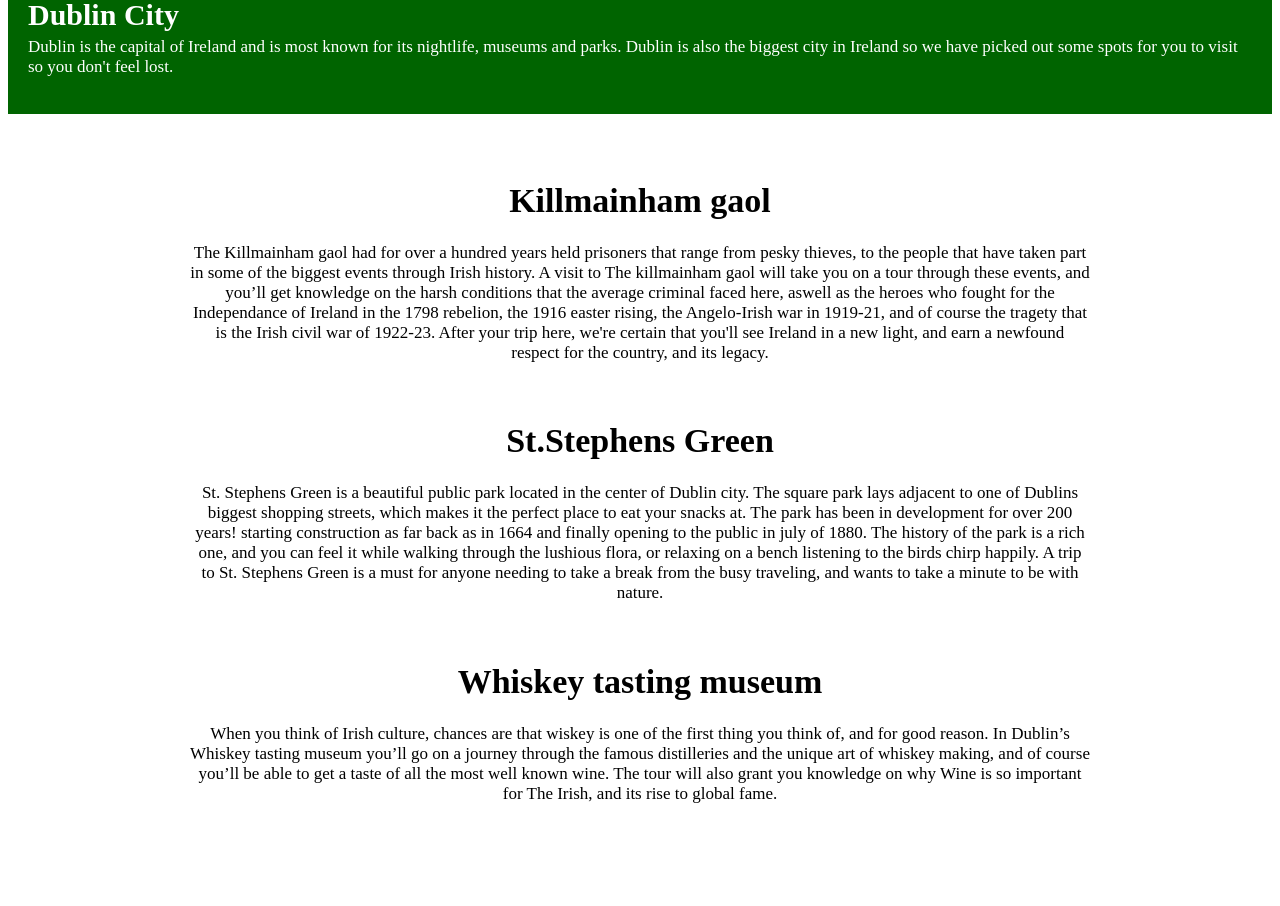
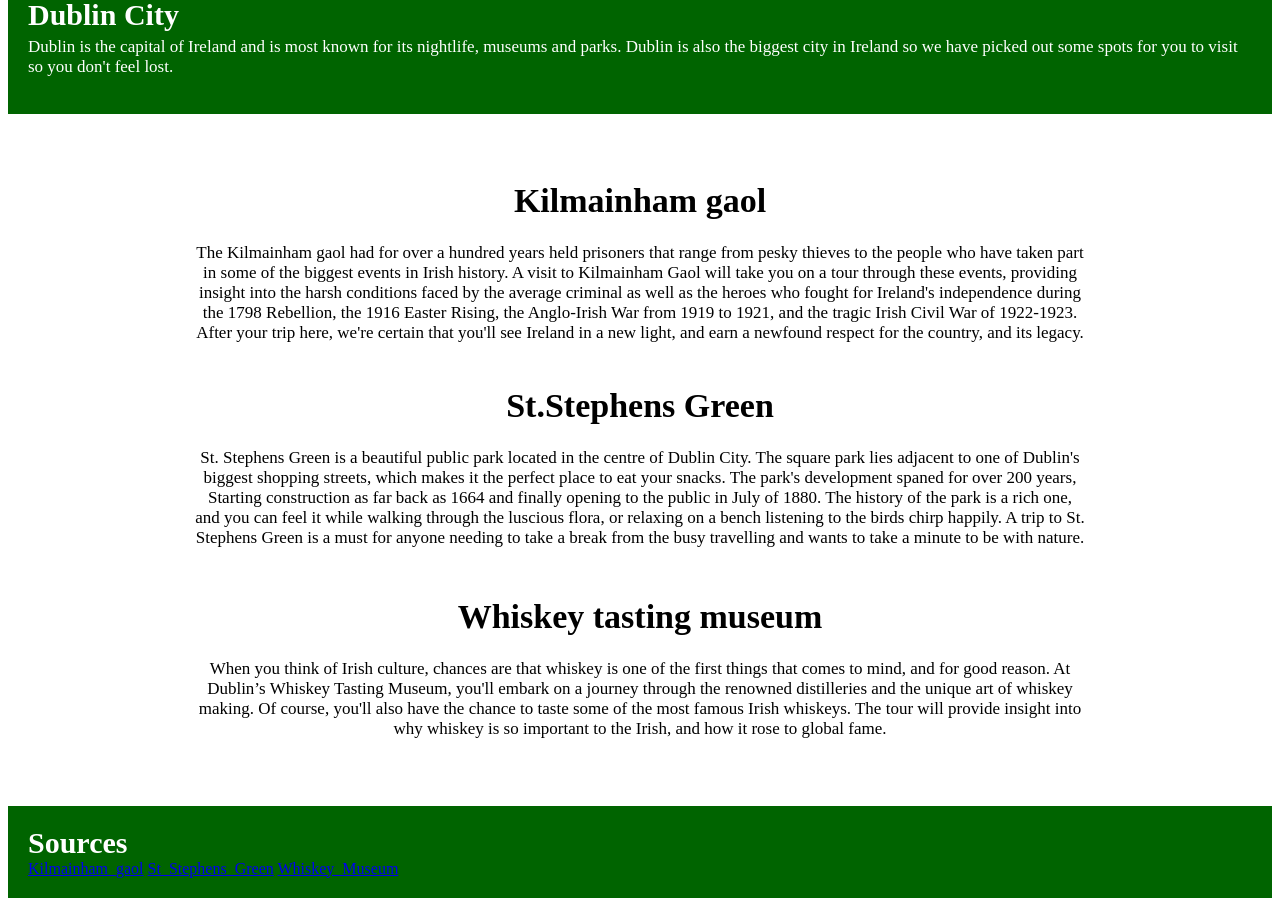
Before and after one commit to Goydrascre/NettsideOmMegSelv, a plain HTML site: page HTMLer/Dublin.html in a window 1280 px wide. Shown: the part 74-980 px from the top of the page. Before the commit the page ends 940 px from the top, so only its background shows below. Drawn offline with Linux system fonts and the light colour scheme.

Commit message:
gyfgtytuy

```diff
--- a/HTMLer/Dublin.html
+++ b/HTMLer/Dublin.html
@@ -17,30 +17,40 @@
 
         <div class="grid-container">
             <div class="grid-item">
-            <h1>Killmainham gaol</h1>
-            <p>The Killmainham gaol had for over a hundred years held prisoners that range from pesky thieves, to the people that have taken part in some of the biggest events through Irish history.
-                A visit to The killmainham gaol will take you on a tour through these events, and you’ll get knowledge on the harsh conditions that the average criminal faced here, aswell as the heroes who fought for the Independance of Ireland in the 1798 rebelion, the 1916 easter rising, the Angelo-Irish war in 1919-21, and of course the tragety that is the Irish civil war of 1922-23.
-                After your trip here, we're certain that you'll see Ireland in a new light, and earn a newfound respect for the country, and its legacy.
-            </p></div>
+            <h1>Kilmainham gaol</h1>
+            <p>The Kilmainham gaol had for over a hundred years held prisoners that range from pesky thieves to the people who have taken part in some of the biggest events in Irish history.
+
+                A visit to Kilmainham Gaol will take you on a tour through these events, providing insight into the harsh conditions faced by the average criminal as well as the heroes who fought for Ireland's independence during the 1798 Rebellion, the 1916 Easter Rising, the Anglo-Irish War from 1919 to 1921, and the tragic Irish Civil War of 1922-1923.
+
+
+
+                        After your trip here, we're certain that you'll see Ireland in a new light, and earn a newfound respect for the country, and its legacy.
             <div class="grid-item">
                 <h1>St.Stephens Green</h1>
                 <p>
-                    St. Stephens Green is a beautiful public park located in the center of Dublin city.
-                    The square park lays adjacent to one of Dublins biggest shopping streets, which makes it the perfect place to eat your snacks at.
-
-                    The park has been in development for over 200 years! starting construction as far back as in 1664 and finally opening to the public in july of 1880.
-                    The history of the park is a rich one, and you can feel it while walking through the lushious flora, or relaxing on a bench listening to the birds chirp happily.
-
-                    A trip to St. Stephens Green is a must for anyone needing to take a break from the busy traveling, and wants to take a minute to be with nature.
-
+                    St. Stephens Green is a beautiful public park located in the centre of Dublin City.
+                    The square park lies adjacent to one of Dublin's biggest shopping streets, which makes it the perfect place to eat your snacks.
+                    The park's development spaned for over 200 years, Starting construction as far back as 1664 and finally opening to the public in July of 1880.
+                    The history of the park is a rich one, and you can feel it while walking through the luscious flora, or relaxing on a bench listening to the birds chirp happily.
+                    A trip to St. Stephens Green is a must for anyone needing to take a break from the busy travelling and wants to take a minute to be with nature.
                 </p></div>
             <div class="grid-item">
                 <h1>Whiskey tasting museum</h1>
-                <p>When you think of Irish culture, chances are that wiskey is one of the first thing you think of, and for good reason. In Dublin’s Whiskey tasting museum you’ll go on a journey through the famous distilleries and the unique art of whiskey making, and of course you’ll be able to get a taste of all the most well known wine.
+                <p>When you think of Irish culture, chances are that whiskey is one of the first things that comes to mind, and for good reason. At Dublin’s Whiskey Tasting Museum, you'll embark on a journey through the renowned distilleries and the unique art of whiskey making. Of course, you'll also have the chance to taste some of the most famous Irish whiskeys.
 
-                    The tour will also grant you knowledge on why Wine is so important for The Irish, and its rise to global fame.
+                    The tour will provide insight into why whiskey is so important to the Irish, and how it rose to global fame.
 
                 </p></div>
         </div>
+        </div>
+        <header>
+
+            <h1>Sources</h1>
+            <a href="https://www.budgetyourtrip.com/ireland/dublin/worth-visiting-2964574#:~:text=Dublin%20is%20most%20famous%20for%20its%20friendly%20and,museums%20%26%20sights%2C%20music%2C%20historical%20sights%2C%20and%20shopping."></a>
+            <a href="https://www.kilmainhamgaolmuseum.ie/">Kilmainham_gaol</a>
+            <a href="https://en.wikipedia.org/wiki/St_Stephen%27s_Green">St_Stephens_Green</a>
+            <a href="https://irishwhiskeymuseum.ie/">Whiskey_Museum</a>
+
+            </header>
     </body>
 </html>
```
Also changed, not shown: HTMLer/Cork.html (+14 -6 lines), HTMLer/Limerick.html (+9 -0 lines).
